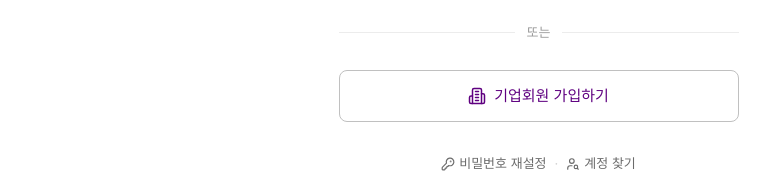
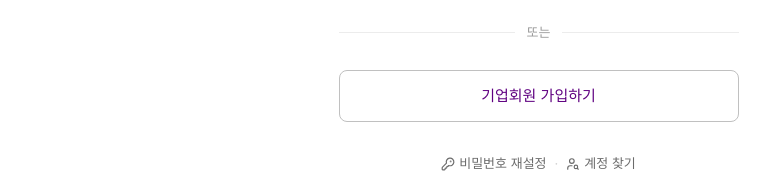
Before and after one commit to jiwone73/beauty-and-job, a Next.js app: page /company/login in a window 1280 px wide. Shown: the part 541-714 px from the top of the page, without its empty margins (94-864 px from the left). Built offline with nearby package versions, Linux system fonts and the light colour scheme; no server answers; a web font is replaced by a local one.

Commit message:
기업회원 가입하기 버튼의 아이콘을 뺀다
짝인 '이메일로 가입하기'에도 아이콘이 없다.

Co-Authored-By: Claude Opus 5 <noreply@anthropic.com>

```diff
--- a/app/company/login/page.tsx
+++ b/app/company/login/page.tsx
@@ -142,8 +142,7 @@ export default function CompanyLoginPage() {
           </div>
 
           <Link href="/company/signup">
-            <button className="w-full h-[52px] bg-white border border-[#c0c0c0] text-[#5f0080] rounded-lg font-normal text-[15px] hover:border-[#5f0080] hover:bg-[#faf7fc] transition flex items-center justify-center gap-2">
-              <Building2 size={18} />
+            <button className="w-full h-[52px] bg-white border border-[#c0c0c0] text-[#5f0080] rounded-lg font-normal text-[15px] hover:border-[#5f0080] hover:bg-[#faf7fc] transition">
               기업회원 가입하기
             </button>
           </Link>
```
